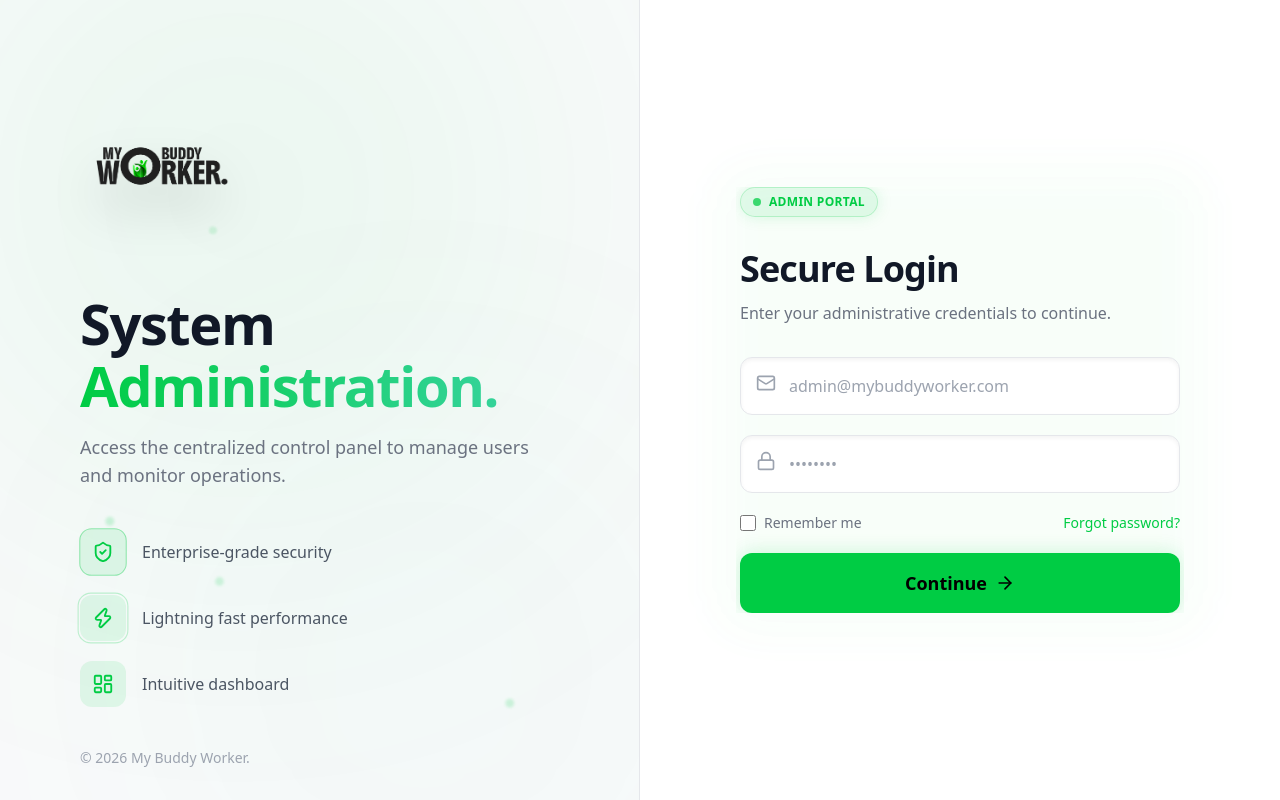
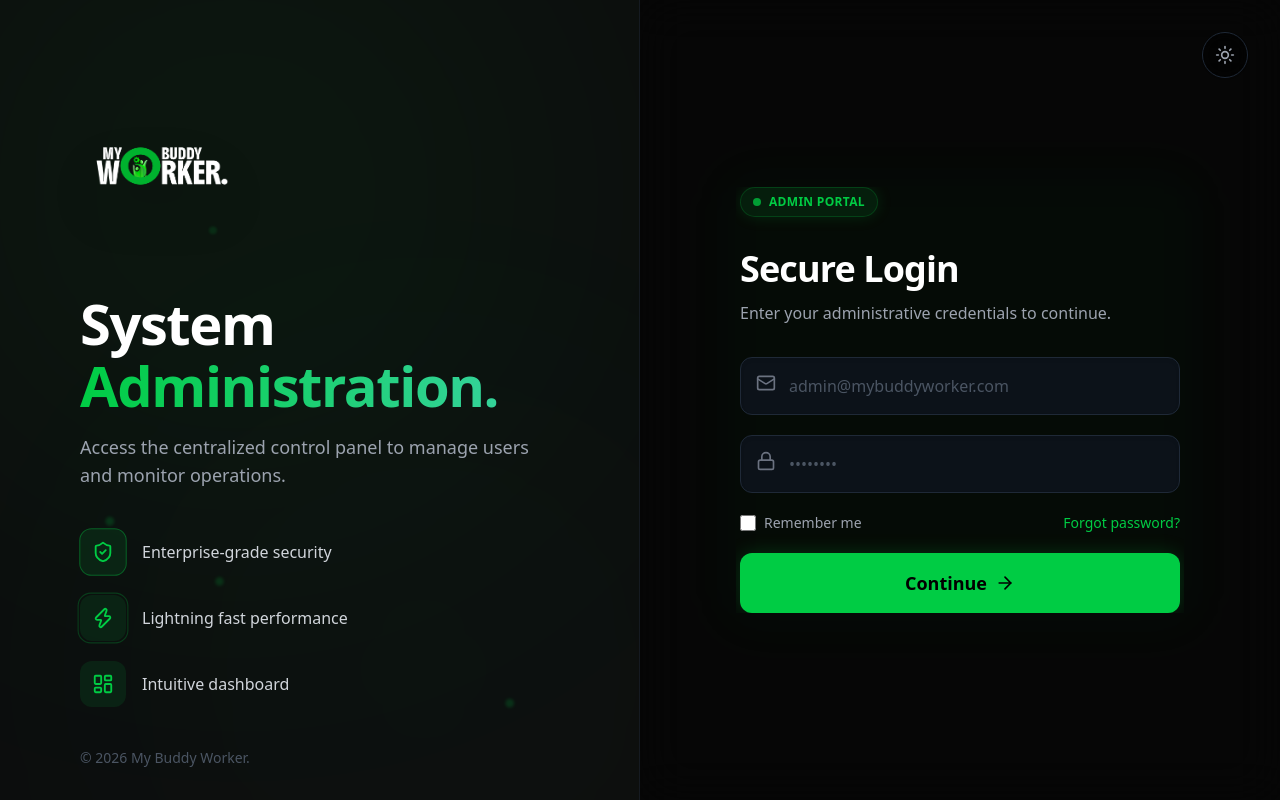
Before and after one commit to Hasalawa/my-buddy-worker, a React (Vite) app in the folder apps/my-buddy-admin/: page / in a window 1280 px wide. Built offline with nearby package versions, Linux system fonts and the light colour scheme.

Commit message:
fix: implement theme toggle functionality in AuthPage component

```diff
--- a/apps/my-buddy-admin/src/pages/AuthPage.tsx
+++ b/apps/my-buddy-admin/src/pages/AuthPage.tsx
@@ -1,6 +1,6 @@
-import { useState, useRef } from 'react';
+import { useState, useRef, useEffect } from 'react';
 import { motion, AnimatePresence, type Variants } from 'framer-motion';
-import { Mail, Lock, ArrowRight, ShieldCheck, Zap, LayoutDashboard, Smartphone, RefreshCw } from 'lucide-react';
+import { Mail, Lock, ArrowRight, ShieldCheck, Zap, LayoutDashboard, Smartphone, RefreshCw, Sun, Moon } from 'lucide-react';
 import { useNavigate } from 'react-router-dom';
 import logo from '../assets/images/logo.png';
 import logoLight from '../assets/images/logo_lightMode.png';
@@ -20,6 +20,23 @@ const itemVariants: Variants = {
 
 export default function AuthPage() {
   const navigate = useNavigate();
+
+  // --- Theme Management Logic ---
+  const [theme, setTheme] = useState(localStorage.getItem('theme') || 'dark');
+
+  useEffect(() => {
+    if (theme === 'dark') {
+      document.documentElement.classList.add('dark');
+    } else {
+      document.documentElement.classList.remove('dark');
+    }
+    localStorage.setItem('theme', theme);
+  }, [theme]);
+
+  const toggleTheme = () => {
+    setTheme(theme === 'dark' ? 'light' : 'dark');
+  };
+  // ------------------------------
 
   // 1. Step එක Control කරන්න State එකක් (step 1 = Login, step 2 = 2FA)
   const [step, setStep] = useState<1 | 2>(1);
@@ -62,9 +79,17 @@ export default function AuthPage() {
   };
 
   return (
-    <div className="h-screen w-full flex bg-white dark:bg-[#0a0a0a] text-gray-900 dark:text-white font-sans overflow-hidden transition-colors duration-300">
+    <div className="h-screen w-full flex bg-white dark:bg-[#0a0a0a] text-gray-900 dark:text-white font-sans overflow-hidden transition-colors duration-300 relative">
 
-      {/* ---------------- LEFT SIDE: Branding & Visuals (කලින් විදියටමයි) ---------------- */}
+      {/* --- Theme Toggle Button --- */}
+      <button
+        onClick={toggleTheme}
+        className="absolute top-6 right-6 sm:top-8 sm:right-8 z-50 p-3 rounded-full bg-white/50 dark:bg-black/50 border border-gray-200 dark:border-gray-800 text-gray-500 dark:text-gray-400 hover:text-brand-green dark:hover:text-brand-green transition-colors backdrop-blur-md shadow-sm"
+      >
+        {theme === 'dark' ? <Sun size={20} /> : <Moon size={20} />}
+      </button>
+
+      {/* ---------------- LEFT SIDE: Branding & Visuals ---------------- */}
       <div className="hidden lg:flex lg:w-1/2 relative bg-gray-50 dark:bg-[#0d0d0d] border-r border-gray-200 dark:border-gray-800/50 flex-col justify-center p-12 lg:p-20 overflow-hidden transition-colors duration-300">
         <motion.div animate={{ y: [0, -40, 0], scale: [1, 1.1, 1], opacity: [0.2, 0.4, 0.2] }} transition={{ duration: 8, repeat: Infinity, ease: "easeInOut" }} className="absolute top-[-10%] left-[-10%] w-[600px] h-[600px] bg-brand-green/20 rounded-full blur-[150px] pointer-events-none" />
         <motion.div animate={{ x: [0, -30, 0], y: [0, 40, 0], scale: [1, 1.2, 1], opacity: [0.1, 0.3, 0.1] }} transition={{ duration: 10, repeat: Infinity, ease: "easeInOut", delay: 1 }} className="absolute bottom-[-10%] right-[-10%] w-[500px] h-[500px] bg-emerald-500/10 rounded-full blur-[120px] pointer-events-none" />
```
